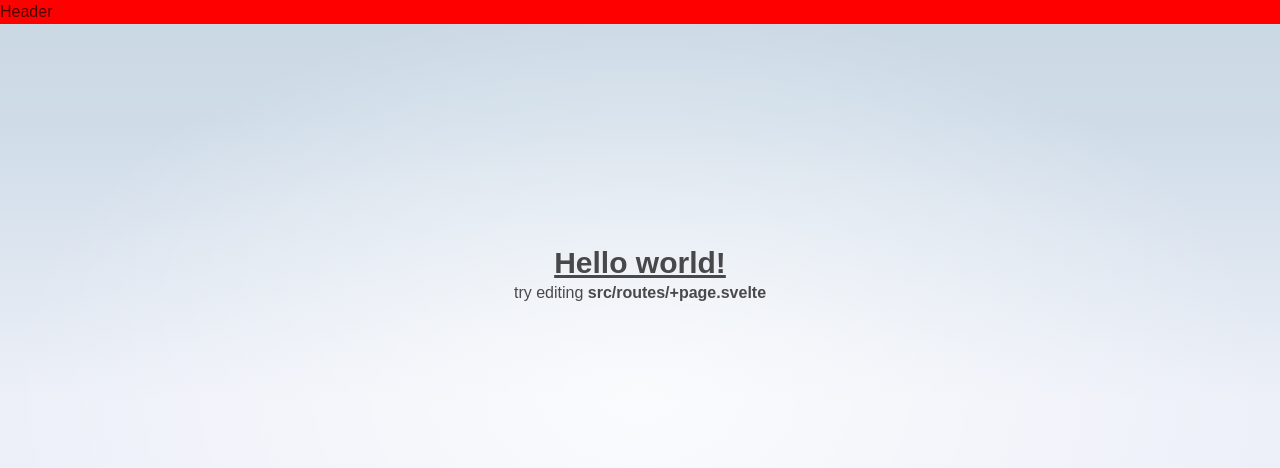
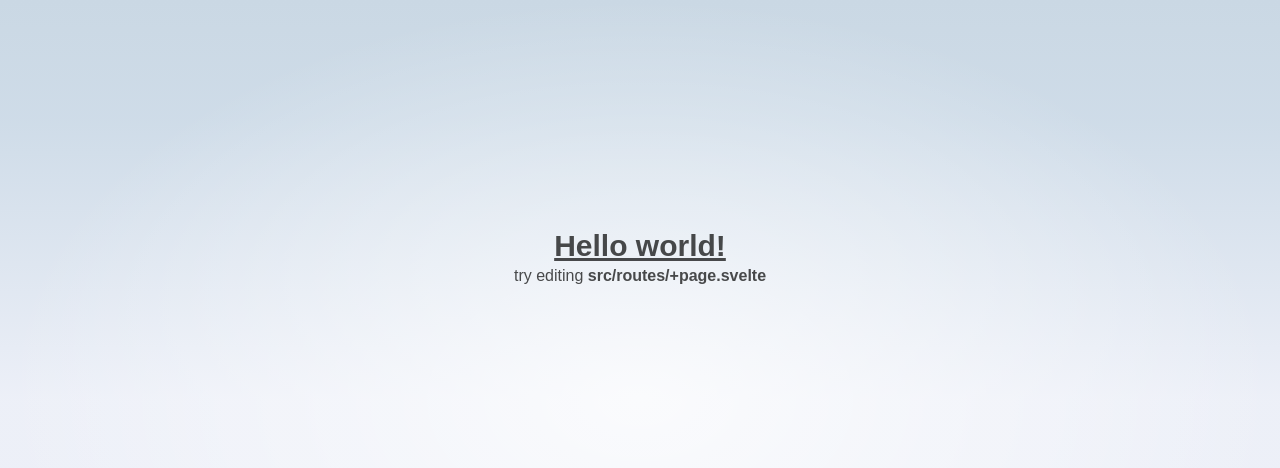
Before and after one commit to uzarsalan/fixcar-bot-pages, a SvelteKit app: page / in a window 1280 px wide. Shown: the top 468 px of the page. Built offline with nearby package versions, Linux system fonts and the light colour scheme.

Commit message:
hide header

```diff
--- a/src/routes/Header.svelte
+++ b/src/routes/Header.svelte
@@ -1,7 +1,7 @@
 <script>
 </script>
 
-<header>Header</header>
+<header></header>
 
 <style>
   header {
```
